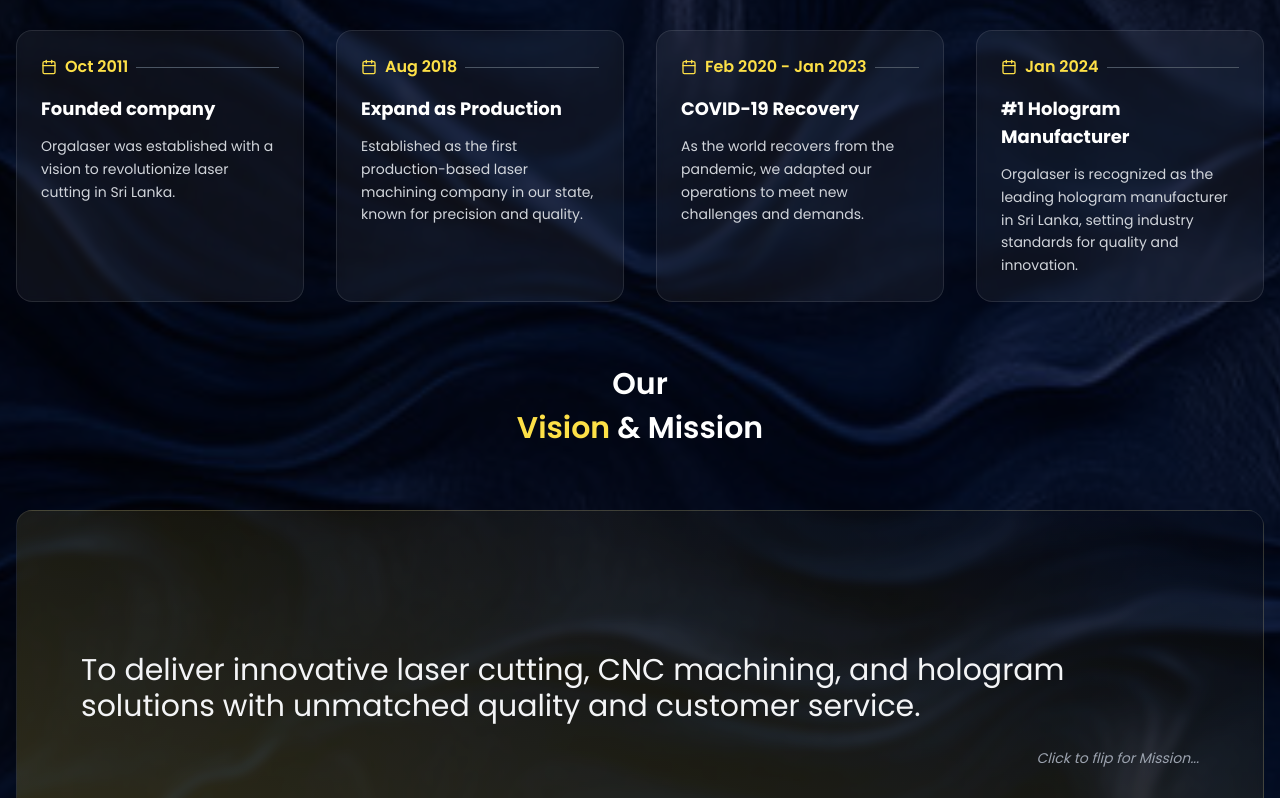
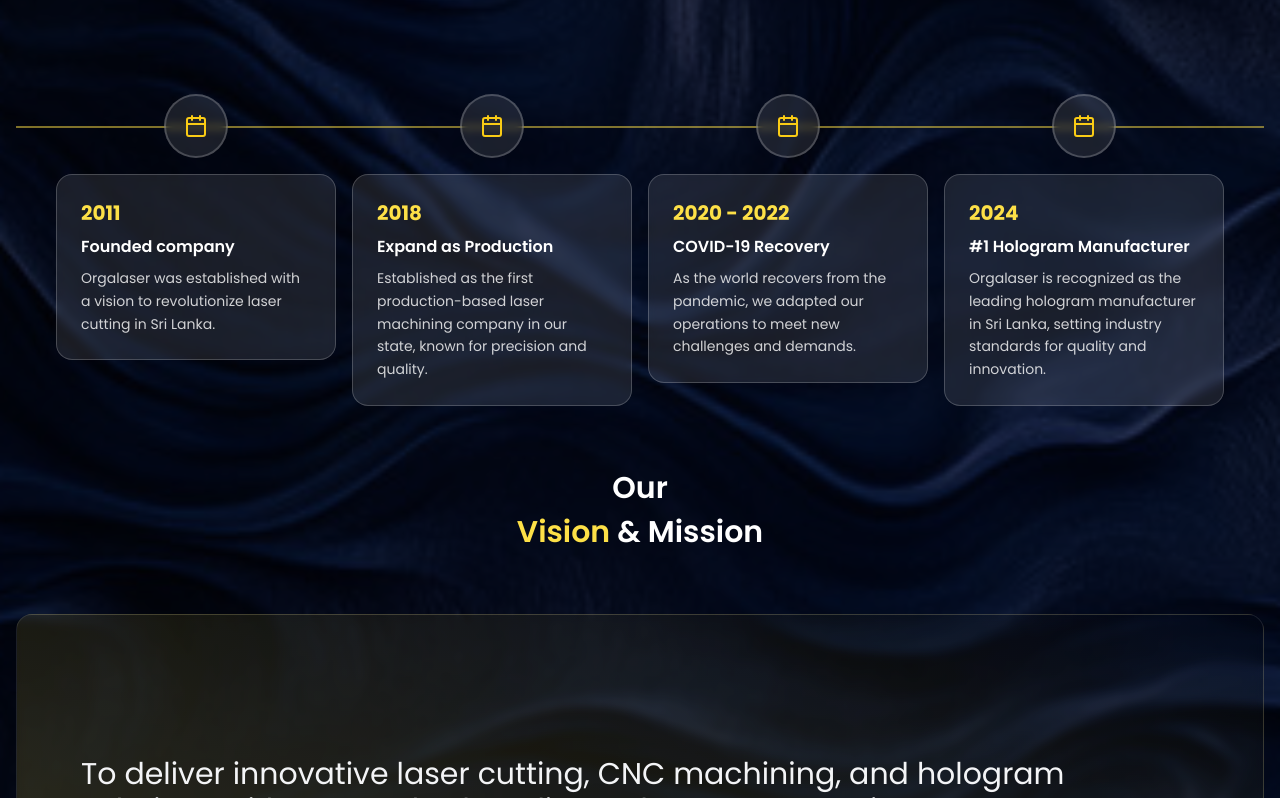
Before and after one commit to Yuvi-In/orga-web-v-02, a Next.js app: page / in a window 1280 px wide. Shown: the part 1182-1980 px from the top of the page. Built offline with nearby package versions, Linux system fonts and the light colour scheme.

Commit message:
feat: implement timeline for about section

```diff
--- a/components/about.tsx
+++ b/components/about.tsx
@@ -7,28 +7,32 @@
 
 const milestones = [
   {
-    date: "Oct 2011",
+    year: "2011",
     title: "Founded company",
     description:
       "Orgalaser was established with a vision to revolutionize laser cutting in Sri Lanka.",
+    icon: <Calendar className="w-6 h-6 text-yellow-400" />,
   },
   {
-    date: "Aug 2018",
+    year: "2018",
     title: "Expand as Production",
     description:
       "Established as the first production-based laser machining company in our state, known for precision and quality.",
+    icon: <Calendar className="w-6 h-6 text-yellow-400" />,
   },
   {
-    date: "Feb 2020 - Jan 2023",
+    year: "2020 - 2022",
     title: "COVID-19 Recovery",
     description:
       "As the world recovers from the pandemic, we adapted our operations to meet new challenges and demands.",
+    icon: <Calendar className="w-6 h-6 text-yellow-400" />,
   },
   {
-    date: "Jan 2024",
+    year: "2024",
     title: "#1 Hologram Manufacturer",
     description:
       "Orgalaser is recognized as the leading hologram manufacturer in Sri Lanka, setting industry standards for quality and innovation.",
+    icon: <Calendar className="w-6 h-6 text-yellow-400" />,
   },
 ];
 
@@ -101,25 +105,24 @@
 const milestoneCardVariants = {
   hidden: {
     opacity: 0,
-    y: 80,
-    rotateX: -15,
+    x: -100,
+    scale: 0.8,
   },
   visible: (index: number) => ({
     opacity: 1,
-    y: 0,
-    rotateX: 0,
+    x: 0,
+    scale: 1,
     transition: {
       type: "spring" as const,
       stiffness: 100,
       damping: 15,
-      delay: index * 0.15,
+      delay: index * 0.2,
       duration: 0.8,
     },
   }),
   hover: {
     y: -8,
-    scale: 1.02,
-    rotateX: 5,
+    scale: 1.05,
     transition: {
       type: "spring" as const,
       stiffness: 300,
@@ -220,87 +223,131 @@
           variants={containerVariants}
         >
           <motion.h3
-            className="mb-8 text-center text-2xl font-semibold text-yellow-300 lg:text-3xl"
+            className="mb-12 text-center text-2xl font-semibold text-yellow-300 lg:text-3xl"
             variants={itemVariants}
           >
             Our Journey
           </motion.h3>
 
-          <motion.div
-            className="grid grid-cols-1 gap-4 md:grid-cols-2 lg:grid-cols-4 lg:gap-8"
-            variants={containerVariants}
-          >
-            {milestones.map((item, index) => (
-              <motion.div
-                key={index}
-                className="group relative rounded-2xl border border-white/10 bg-white/5 p-6 backdrop-blur-sm transition-all duration-300 hover:border-yellow-300/30 hover:bg-white/10 hover:shadow-lg hover:shadow-yellow-300/20"
-                variants={milestoneCardVariants}
-                custom={index}
-                whileHover="hover"
-                initial="hidden"
-                whileInView="visible"
-                viewport={{ once: true, amount: 0.3 }}
-              >
-                {/* Date */}
+          {/* Desktop Timeline (horizontal) */}
+          <div className="relative hidden md:block mb-16">
+            {/* Timeline line */}
+            <div className="absolute top-20 left-0 w-full h-0.5 bg-yellow-300/50" />
+
+            {/* Milestones */}
+            <div className="flex justify-between items-start px-4 pt-12 lg:px-8">
+              {milestones.map((item, index) => (
                 <motion.div
-                  className="mb-4 flex items-center space-x-2"
-                  initial={{ opacity: 0, x: -20 }}
-                  whileInView={{ opacity: 1, x: 0 }}
-                  transition={{ delay: index * 0.1 + 0.3, duration: 0.5 }}
-                  viewport={{ once: true }}
+                  key={index}
+                  custom={index}
+                  initial="hidden"
+                  whileInView="visible"
+                  whileHover="hover"
+                  viewport={{ once: true, amount: 0.3 }}
+                  variants={milestoneCardVariants}
+                  className="relative flex-1 max-w-xs mx-2"
                 >
-                  <span className="flex items-center font-semibold text-yellow-300">
+                  {/* Icon node */}
+                  <div className="flex justify-center mb-4">
                     <motion.div
-                      className="mr-2"
-                      initial={{ rotate: -180, opacity: 0 }}
-                      whileInView={{ rotate: 0, opacity: 1 }}
-                      transition={{ delay: index * 0.1 + 0.5, duration: 0.6 }}
-                      viewport={{ once: true }}
+                      className="flex items-center justify-center w-16 h-16 rounded-full bg-white/10 border-2 border-white/20 backdrop-blur-sm z-10 relative"
+                      whileHover={{
+                        scale: 1.15,
+                        borderColor: "rgba(253, 224, 71, 0.5)",
+                        backgroundColor: "rgba(253, 224, 71, 0.2)",
+                        transition: { duration: 0.3 }
+                      }}
                     >
-                      <Calendar className="h-4 w-4" />
+                      {item.icon}
                     </motion.div>
-                    {item.date}
-                  </span>
+                  </div>
+
+                  {/* Card */}
                   <motion.div
-                    className="flex-1 border-t border-gray-600 group-hover:border-yellow-300/50"
-                    initial={{ scaleX: 0 }}
-                    whileInView={{ scaleX: 1 }}
-                    transition={{ delay: index * 0.1 + 0.4, duration: 0.8 }}
-                    viewport={{ once: true }}
-                  ></motion.div>
+                    className="group rounded-2xl border border-white/20 bg-white/10 p-6 backdrop-blur-sm transition-all duration-300 ease-in-out hover:border-yellow-300/50 hover:bg-yellow-300/20 hover:shadow-lg hover:shadow-yellow-300/20"
+                    whileHover={{
+                      scale: 1.05,
+                    }}
+                  >
+                    <motion.h3
+                      className="text-xl font-bold text-yellow-300 mb-2 transition-colors duration-300 group-hover:text-white"
+                      whileHover={{ scale: 1.05 }}
+                    >
+                      {item.year}
+                    </motion.h3>
+                    <p className="text-base font-semibold text-white mb-2 transition-colors duration-300 group-hover:text-yellow-100">
+                      {item.title}
+                    </p>
+                    <p className="text-sm text-white/80 leading-relaxed transition-colors duration-300 group-hover:text-white/90">
+                      {item.description}
+                    </p>
+                  </motion.div>
                 </motion.div>
+              ))}
+            </div>
+          </div>
 
-                {/* Title */}
-                <motion.h4
-                  className="mb-3 text-lg font-bold text-white group-hover:text-yellow-100"
-                  initial={{ opacity: 0, y: 20 }}
-                  whileInView={{ opacity: 1, y: 0 }}
-                  transition={{ delay: index * 0.1 + 0.4, duration: 0.6 }}
-                  viewport={{ once: true }}
+          {/* Mobile Timeline (vertical) */}
+          <div className="relative md:hidden mb-16">
+            {/* Vertical timeline line */}
+            <div className="absolute left-8 top-0 bottom-0 w-0.5 bg-yellow-300/50" />
+
+            {/* Milestones */}
+            <div className="space-y-8 px-4">
+              {milestones.map((item, index) => (
+                <motion.div
+                  key={index}
+                  custom={index}
+                  initial="hidden"
+                  whileInView="visible"
+                  viewport={{ once: true, amount: 0.3 }}
+                  variants={milestoneCardVariants}
+                  className="relative flex items-start gap-6"
                 >
-                  {item.title}
-                </motion.h4>
+                  {/* Icon node */}
+                  <motion.div
+                    className="flex items-center justify-center w-16 h-16 rounded-full bg-white/10 border-2 border-white/20 backdrop-blur-sm z-10 flex-shrink-0"
+                    whileHover={{
+                      scale: 1.15,
+                      borderColor: "rgba(253, 224, 71, 0.5)",
+                      backgroundColor: "rgba(253, 224, 71, 0.2)",
+                      transition: { duration: 0.3 }
+                    }}
+                  >
+                    {item.icon}
+                  </motion.div>
 
-                {/* Description */}
-                <motion.p
-                  className="text-sm leading-relaxed text-gray-300 group-hover:text-gray-200"
-                  initial={{ opacity: 0, y: 20 }}
-                  whileInView={{ opacity: 1, y: 0 }}
-                  transition={{ delay: index * 0.1 + 0.5, duration: 0.6 }}
-                  viewport={{ once: true }}
-                >
-                  {item.description}
-                </motion.p>
-
-                {/* Hover Effect Accent */}
-                <div className="absolute -inset-px -z-10 rounded-2xl bg-gradient-to-r from-yellow-300/20 to-green-300/20 opacity-0 transition-opacity duration-300 group-hover:opacity-100"></div>
-              </motion.div>
-            ))}
-          </motion.div>
+                  {/* Card */}
+                  <motion.div
+                    className="group flex-1 rounded-2xl border border-white/20 bg-white/10 p-5 backdrop-blur-sm transition-all duration-300 ease-in-out hover:border-yellow-300/50 hover:bg-yellow-300/20 hover:shadow-lg hover:shadow-yellow-300/20"
+                    whileHover={{
+                      scale: 1.02,
+                    }}
+                  >
+                    <h3 className="text-lg font-bold text-yellow-300 mb-1 transition-colors duration-300 group-hover:text-white">
+                      {item.year}
+                    </h3>
+                    <p className="text-base font-semibold text-white mb-2 transition-colors duration-300 group-hover:text-yellow-100">
+                      {item.title}
+                    </p>
+                    <p className="text-sm text-white/80 leading-relaxed transition-colors duration-300 group-hover:text-white/90">
+                      {item.description}
+                    </p>
+                  </motion.div>
+                </motion.div>
+              ))}
+            </div>
+          </div>
 
           {/* Vision Section */}
-          <Flip />
-
+          <motion.div
+            variants={visionVariants}
+            initial="hidden"
+            whileInView="visible"
+            viewport={{ once: true, amount: 0.3 }}
+          >
+            <Flip />
+          </motion.div>
         </motion.div>
       </div>
     </section>
--- a/components/stats.tsx
+++ b/components/stats.tsx
@@ -165,7 +165,7 @@
           <div className="w-full lg:w-1/2 space-y-8 text-center lg:text-left">
             <div className="space-y-4">
               <div className="inline-block">
-                <span className="inline-flex items-center gap-2 px-4 py-2 bg-gradient-to-r from-yellow-500 to-orange-500 text-slate-900 text-sm font-semibold rounded-full shadow-lg">
+                <span className="inline-flex items-center gap-2 px-4 py-2 border border-yellow-800 bg-gradient-to-r from-yellow-400/80 to-orange-500/80 text-sky-950 text-sm font-semibold rounded-full shadow-lg">
                   <span className="w-2 h-2 bg-gradient-to-r from-sky-400 to-blue-500 rounded-full animate-pulse"></span>
                   Our Achievements
                 </span>
```
